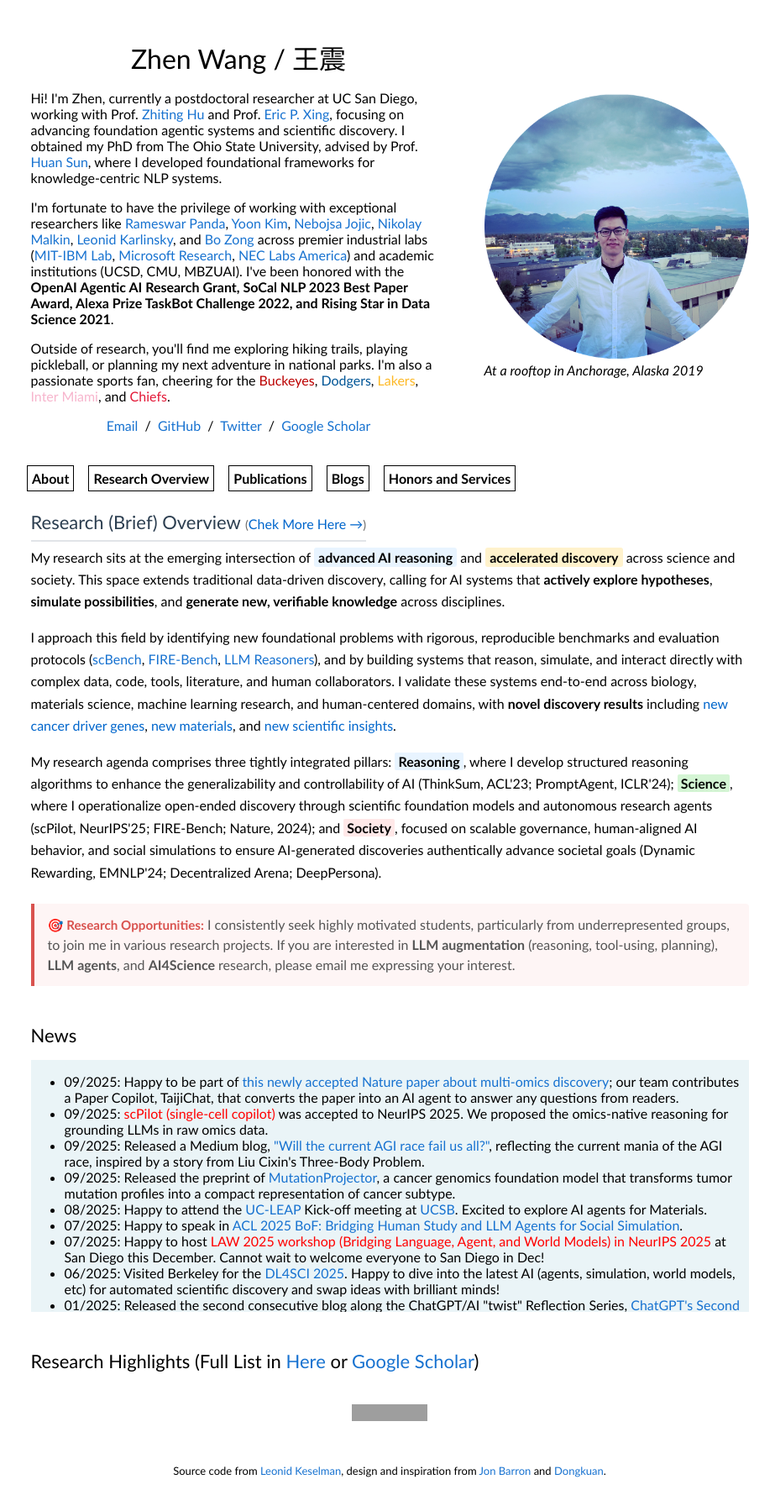
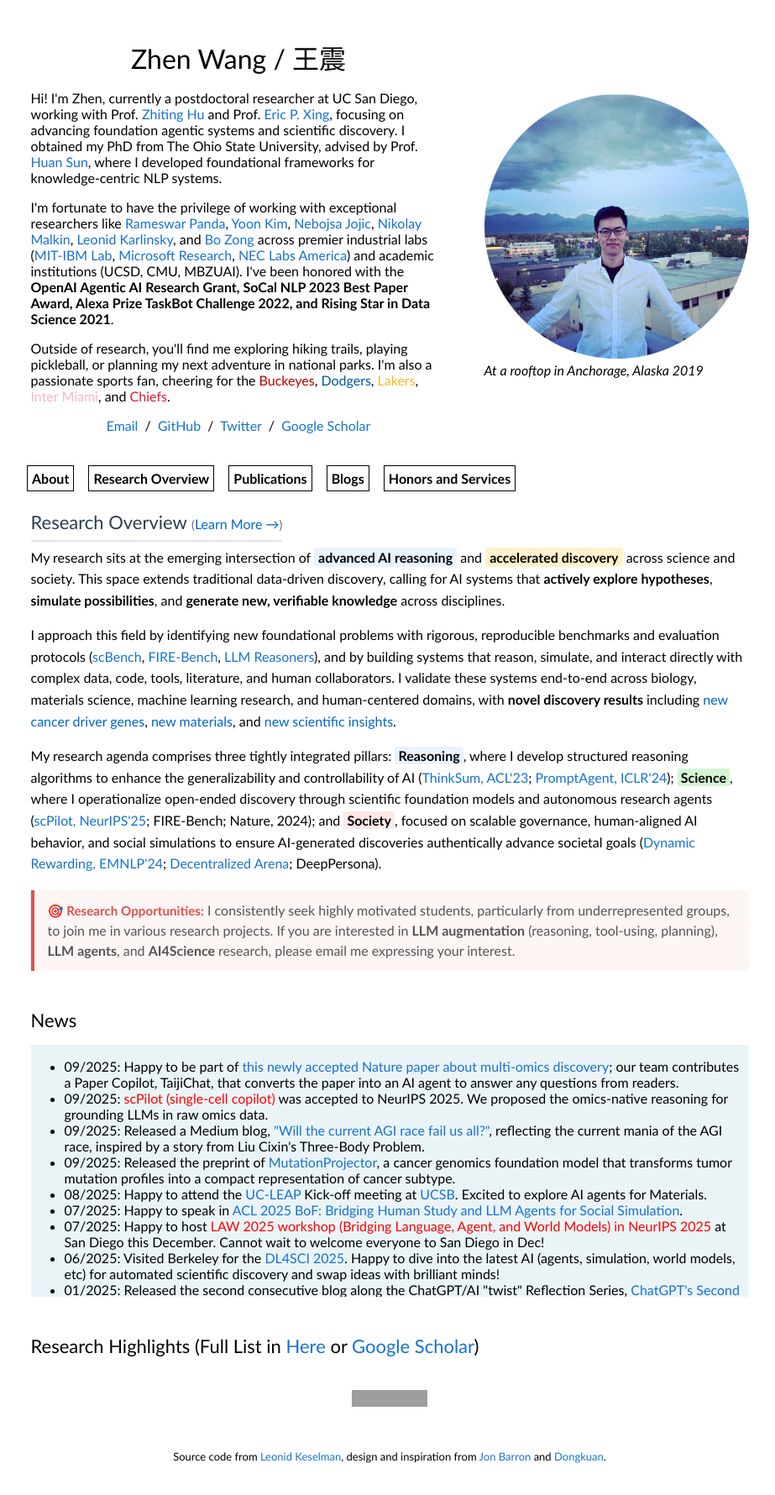
Before and after one commit to zhenwang9102/zhenwang9102.github.io, a Jekyll site: the page built from _posts/2019-06-02-venue.markdown, in a window 1280 px wide. Shown: the whole page at 84% size, without its empty margins (176-1099 px from the left). Built offline with Jekyll 4.4.1, drawn with Linux system fonts in a browser that asks for light colours; grey boxes are pictures that could not be loaded.

Commit message:
Revise research overview section for clarity
Updated headings and paragraphs for clarity and consistency in research overview section.

```diff
--- a/_layouts/default.html
+++ b/_layouts/default.html
@@ -102,25 +102,25 @@
             <td style="padding:2.5%;width:100%;vertical-align:middle">
 
               <h2 style="margin-top:0;color:#2c3e50;border-bottom:2px solid #e1e4e8;padding-bottom:0.5rem;">
-                Research (Brief) Overview
+                Research Overview
                 <span style="font-size:0.65em;font-weight:normal;color:#666;">
-                  (<a href="https://zhenwang9102.github.io/page_research.html" style="color:#0066cc;">Chek More Here →</a>)
+                  (<a href="https://zhenwang9102.github.io/page_research.html" style="color:#0066cc;">Learn More →</a>)
                 </span>
               </h2>
 
-              <p style="margin-bottom:1rem;line-height:1.65;">
+              <p style="margin-bottom:0.8rem;line-height:1.6;">
                 My research sits at the emerging intersection of <span style="background-color:#e8f4ff;padding:2px 5px;font-weight:600;border-radius:3px;">advanced AI reasoning</span> and <span style="background-color:#fff2cc;padding:2px 5px;font-weight:600;border-radius:3px;">accelerated discovery</span> across science and society. This space extends traditional data‑driven discovery, calling for AI systems that <b>actively explore hypotheses</b>, <b>simulate possibilities</b>, and <b>generate new, verifiable knowledge</b> across disciplines.
               </p>
 
-              <p style="margin-bottom:1rem;line-height:1.65;">
+              <p style="margin-bottom:0.8rem;line-height:1.6;">
                 I approach this field by identifying new foundational problems with rigorous, reproducible benchmarks and evaluation protocols (<a href="https://zhenwang9102.github.io/">scBench</a>, <a href="https://zhenwang9102.github.io/">FIRE‑Bench</a>, <a href="https://github.com/maitrix-org/llm-reasoners">LLM Reasoners</a>), and by building systems that reason, simulate, and interact directly with complex data, code, tools, literature, and human collaborators. I validate these systems end‑to‑end across biology, materials science, machine learning research, and human‑centered domains, with <b>novel discovery results</b> including <span style="color:#0066cc;font-weight:500;">new cancer driver genes</span>, <span style="color:#0066cc;font-weight:500;">new materials</span>, and <span style="color:#0066cc;font-weight:500;">new scientific insights</span>.
               </p>
 
-              <p style="margin-bottom:1rem;line-height:1.65;">
-                My research agenda comprises three tightly integrated pillars: <span style="background-color:#e8f4ff;padding:1px 4px;border-radius:2px;font-weight:600;">Reasoning</span>, where I develop structured reasoning algorithms to enhance the generalizability and controllability of AI (ThinkSum, ACL'23; PromptAgent, ICLR'24); <span style="background-color:#d4f5d4;padding:1px 4px;border-radius:2px;font-weight:600;">Science</span>, where I operationalize open‑ended discovery through scientific foundation models and autonomous research agents (scPilot, NeurIPS'25; FIRE‑Bench; Nature, 2024); and <span style="background-color:#ffe8e8;padding:1px 4px;border-radius:2px;font-weight:600;">Society</span>, focused on scalable governance, human‑aligned AI behavior, and social simulations to ensure AI‑generated discoveries authentically advance societal goals (Dynamic Rewarding, EMNLP'24; Decentralized Arena; DeepPersona).
+              <p style="margin-bottom:0.8rem;line-height:1.6;">
+                My research agenda comprises three tightly integrated pillars: <span style="background-color:#e8f4ff;padding:1px 4px;border-radius:2px;font-weight:600;">Reasoning</span>, where I develop structured reasoning algorithms to enhance the generalizability and controllability of AI (<a href="https://aclanthology.org/2023.acl-long.68/">ThinkSum, ACL'23</a>; <a href="https://arxiv.org/abs/2310.16427">PromptAgent, ICLR'24</a>); <span style="background-color:#d4f5d4;padding:1px 4px;border-radius:2px;font-weight:600;">Science</span>, where I operationalize open‑ended discovery through scientific foundation models and autonomous research agents (<a href="https://neurips.cc/virtual/2025/poster/117633">scPilot, NeurIPS'25</a>; FIRE‑Bench; Nature, 2024); and <span style="background-color:#ffe8e8;padding:1px 4px;border-radius:2px;font-weight:600;">Society</span>, focused on scalable governance, human‑aligned AI behavior, and social simulations to ensure AI‑generated discoveries authentically advance societal goals (<a href="https://aclanthology.org/2024.emnlp-main.1220/">Dynamic Rewarding, EMNLP'24</a>; <a href="https://de-arena.maitrix.org/">Decentralized Arena</a>; DeepPersona).
               </p>
 
-              <div style="background-color:#fef5f5;border-left:4px solid #d9534f;padding:0.8rem 1rem;border-radius:0 4px 4px 0;margin-top:1.5rem;">
+              <div style="background-color:#fef5f5;border-left:4px solid #d9534f;padding:0.75rem 1rem;border-radius:0 4px 4px 0;margin-top:1.2rem;">
                 <p style="margin:0;">
                   <strong style="color:#d9534f;font-size:0.95rem;">🎯 Research Opportunities:</strong>
                   <span style="color:#555;line-height:1.5;">
```
